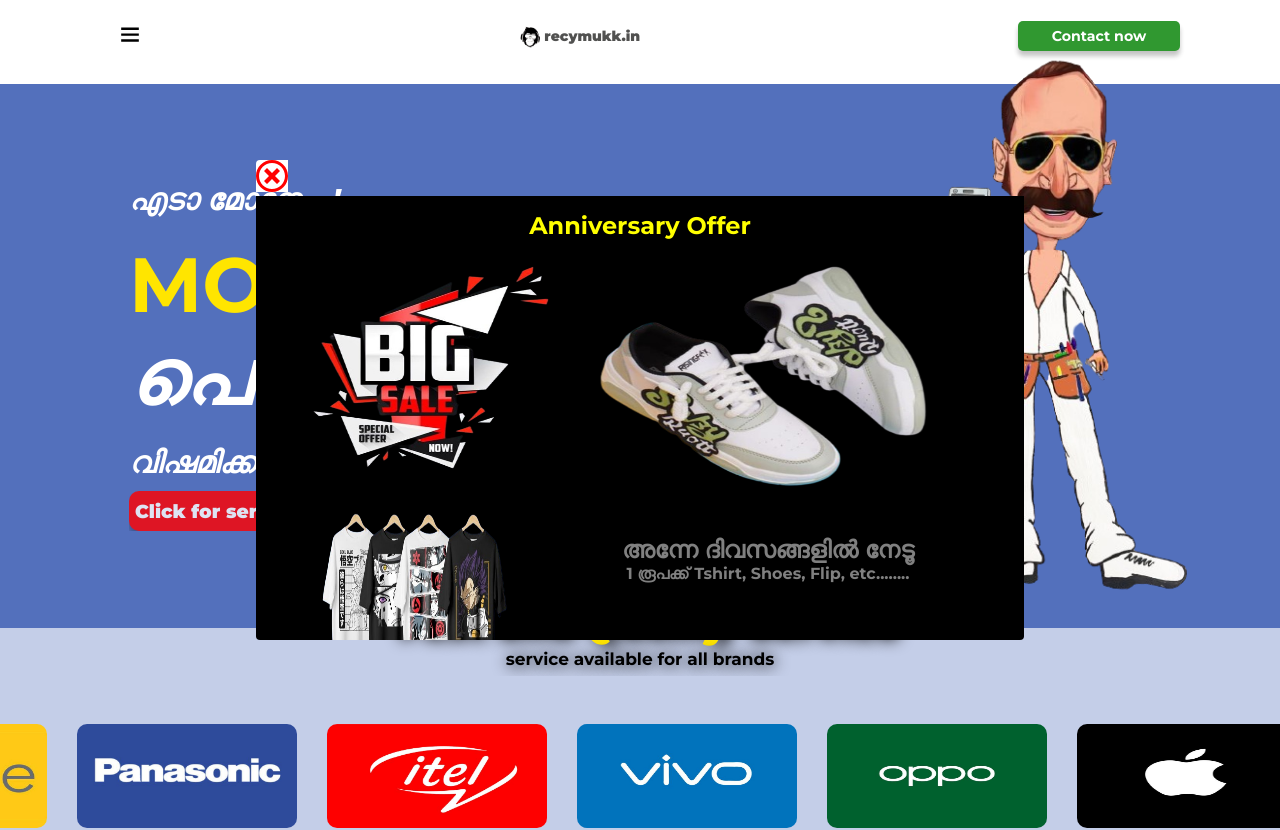
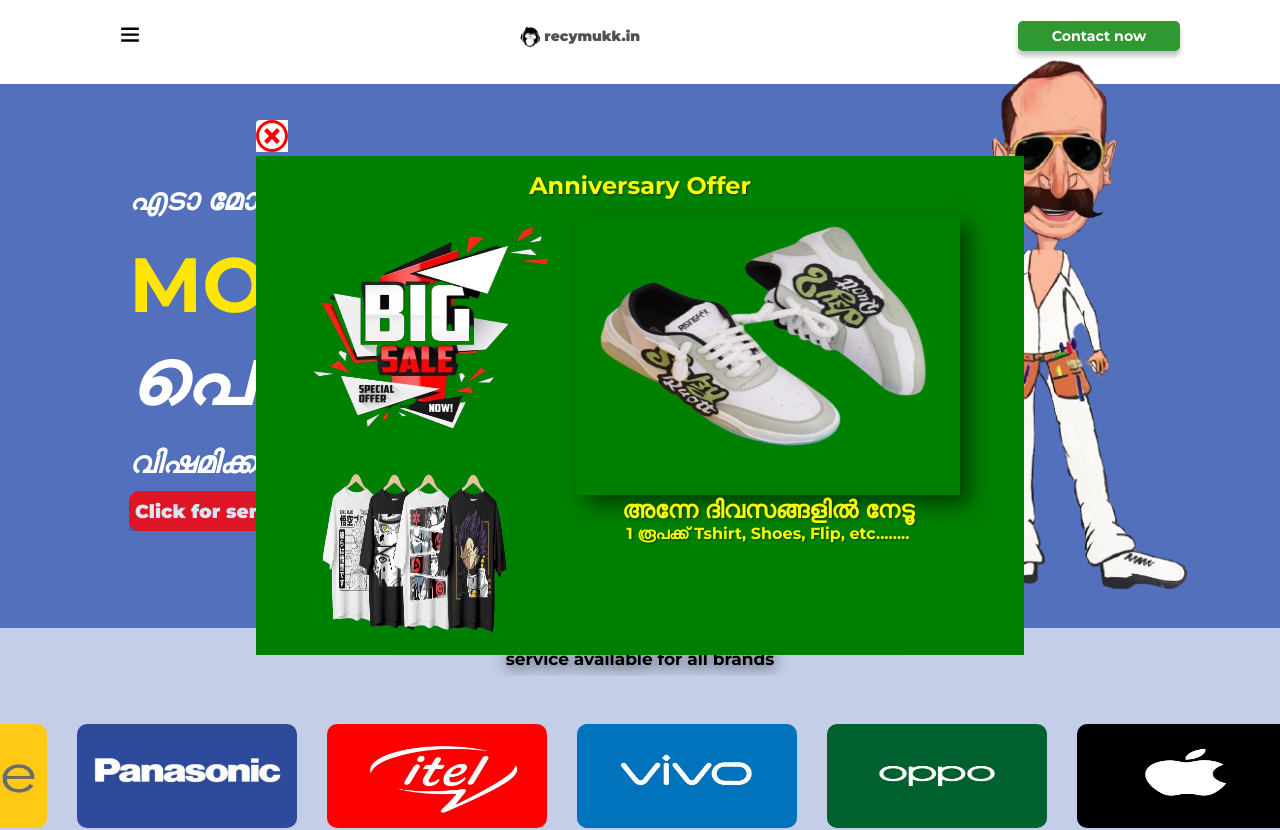
Before and after one commit to Kaa-dan/recimukk_service_ui, a React (Vite) app: page / in a window 1280 px wide. Shown: the top 830 px of the page. Built offline with nearby package versions, Linux system fonts and the light colour scheme.

Commit message:
alomost done

```diff
--- a/src/pages/Modal.tsx
+++ b/src/pages/Modal.tsx
@@ -11,7 +11,7 @@ const customStyles: Modal.Styles = {
     right: "auto",
     bottom: "auto",
     marginRight: "-50%",
-    height: "60vh",
+    height: "70vh",
     width: "60vw",
     overflow: "hidden",
     transform: "translate(-50%, -50%)",
@@ -51,7 +51,7 @@ const ModalComponent: React.FC = () => {
       const timer = setTimeout(() => {
         setIsOpen(true);
         setHasOpenedAutomatically(true);
-      }, 2000);
+      }, 4000);
 
       return () => clearTimeout(timer); // Clean up the timeout on component unmount
     }
@@ -77,7 +77,7 @@ const ModalComponent: React.FC = () => {
         <div
           style={{
             textAlign: "center",
-            backgroundColor: "black",
+            backgroundColor: "green",
             border: "none",
             display: "flex",
             flexDirection: "column",
@@ -88,12 +88,17 @@ const ModalComponent: React.FC = () => {
               fontSize: "3vh",
               fontWeight: "bold",
               color: "yellow",
-              padding:"15px"
-
+              padding: "15px",
+              textShadow: "1px 1px 2px rgba(0, 0, 0, 0.5)"
             }}
-
           >
             <span>Anniversary Offer</span>
+            {/* <h1
+              style={{ fontSize: "4vh", color: "orange", fontWeight: "bold",textShadow: "1px 1px 2px rgba(0, 0, 0, 0.5)"  }}
+            >
+              {" "}
+              Call 8075391294
+            </h1> */}
           </div>
           <div style={{ display: "flex" }}>
             {/* <img style={{ height: "35vh" }} src={limitedOffer} alt="" />
@@ -124,12 +129,32 @@ const ModalComponent: React.FC = () => {
 
             <div style={{ display: "flex", flexDirection: "column" }}>
               <img
-                style={{ height: "35vh", width: "30vw" }}
+                style={{
+                  height: "35vh",
+                  width: "30vw",
+                  boxShadow: "10px 10px 20px rgba(0, 0, 0, 0.5)",
+                }}
                 src={shoeImage}
                 alt=""
               />
-              <h2 style={{ color: "grey" ,fontSize:"3vh",fontWeight:"bolder"}}>അന്നേ ദിവസങ്ങളിൽ നേടൂ</h2>
-              <span style={{ color: "grey",fontSize:"2vh",fontWeight:"bold" }}>
+              <h2
+                style={{
+                  color: "yellow",
+                  fontSize: "3vh",
+                  fontWeight: "bolder",
+                  textShadow: "1px 1px 2px rgba(0, 0, 0, 0.5)",
+                }}
+              >
+                അന്നേ ദിവസങ്ങളിൽ നേടൂ
+              </h2>
+              <span
+                style={{
+                  color: "yellow",
+                  fontSize: "2vh",
+                  fontWeight: "bold",
+                  textShadow: "1px 1px 2px rgba(0, 0, 0, 0.5)",
+                }}
+              >
                 1 രൂപക്ക് Tshirt, Shoes, Flip, etc........
               </span>
             </div>
```
